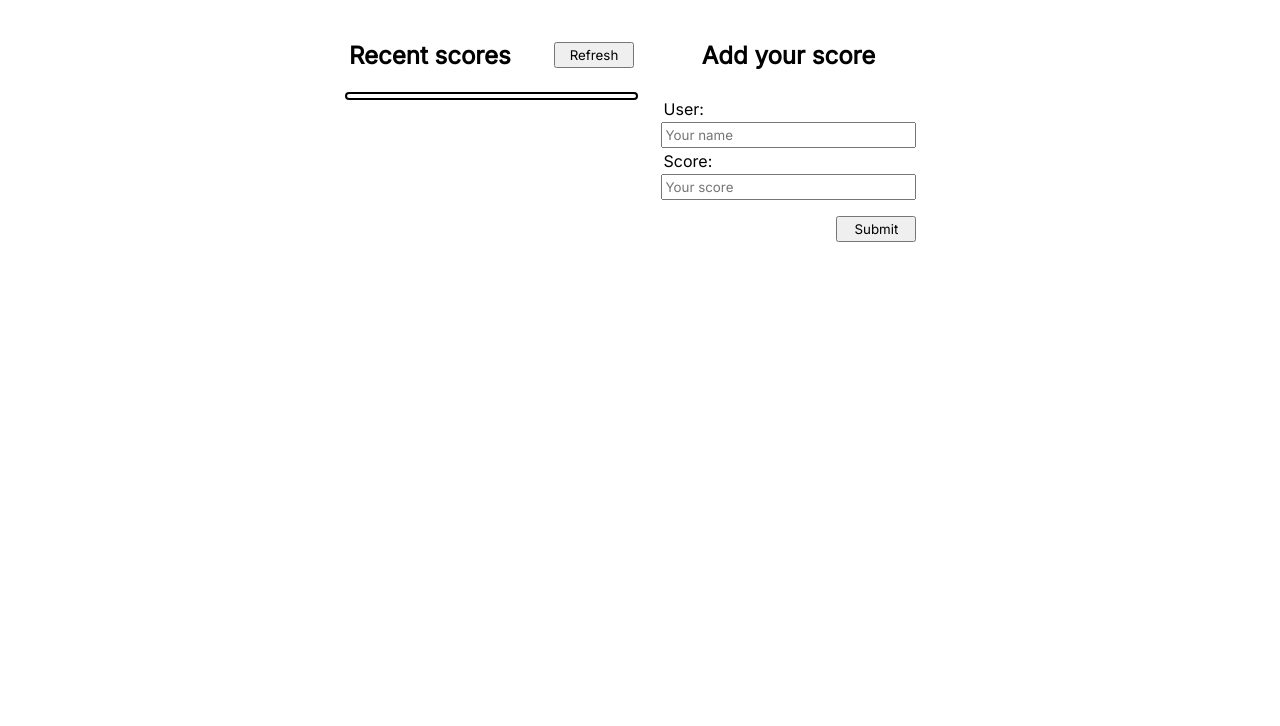
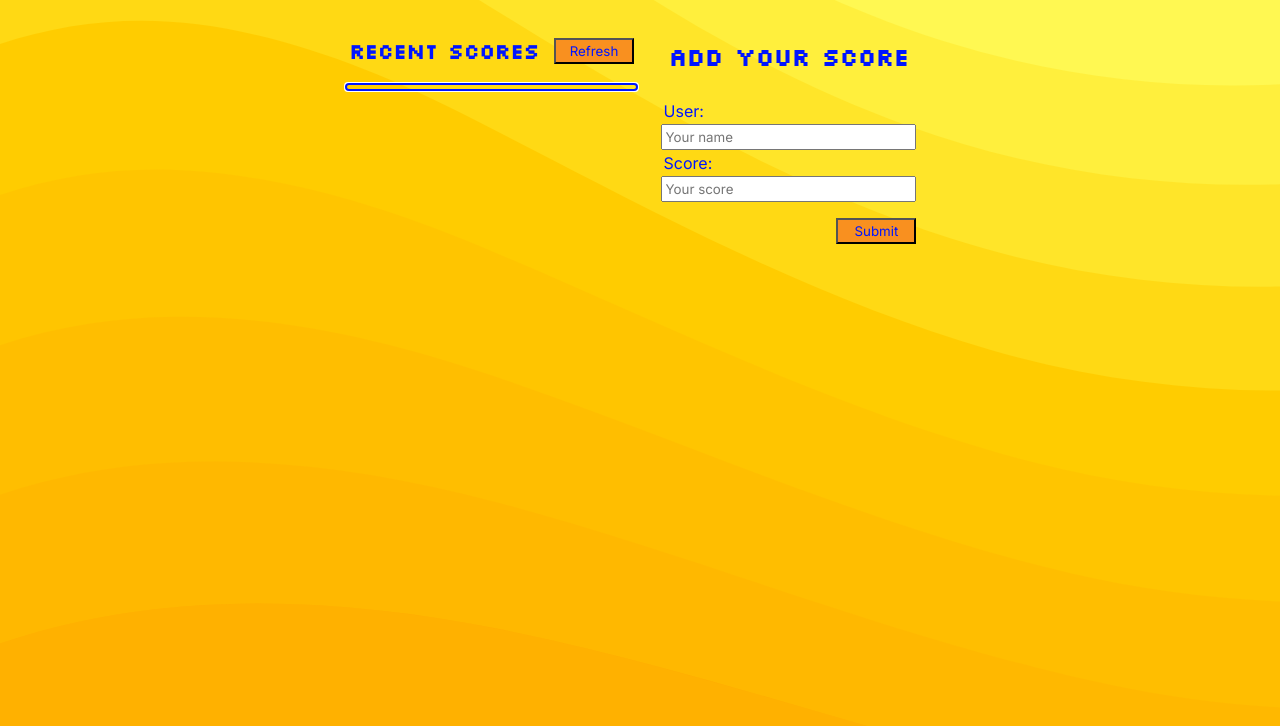
Before and after one commit to MarcoOquendoC/LBoard, a website built with webpack: page src/index.html in a window 1280 px wide. Shown: the part 96-822 px from the top of the page. Before the commit the page ends 800 px from the top, so only its background shows below. Built offline with nearby package versions, Linux system fonts and the light colour scheme; no server answers; a web font is replaced by a local one.

Commit message:
Add styles

```diff
--- a/src/style.css
+++ b/src/style.css
@@ -1,9 +1,17 @@
 @import url('https://fonts.googleapis.com/css2?family=Inter&display=swap');
+@import url('https://fonts.googleapis.com/css2?family=Mochiy+Pop+One&family=Silkscreen&display=swap');
 
 * {
   padding: 3px;
   box-sizing: border-box;
+  color: rgb(0, 21, 255);
   font-family: 'Inter', sans-serif;
+}
+
+body {
+  height: 100vh;
+  background-size: cover;
+  background-image: url(./images/liquid-cheese.svg);
 }
 
 header {
@@ -22,12 +30,15 @@ header {
 #scoreList {
   display: flex;
   flex-direction: column;
+  font-family: 'Inter', sans-serif;
 }
 
 #scoreList h2 {
   display: flex;
+  font-size: 1.3rem;
   align-items: center;
   justify-content: space-between;
+  font-family: 'Silkscreen', cursive;
 }
 
 table {
@@ -55,13 +66,28 @@ section {
 
 button {
   width: 80px;
+  background-color: #f9901f;
+}
+
+button:hover {
+  background-color: #f9f91f;
+}
+
+button:active {
+  background-color: #f9901f;
+  transform: translate(3px, 3px);
+}
+
+button:focus {
+  box-shadow: 0 0 20px black;
 }
 
 #form button {
+  align-self: end;
   margin-top: 1rem;
-  align-self: end;
 }
 
 #scoreAdd h2 {
   text-align: center;
+  font-family: 'Silkscreen', cursive;
 }
```
